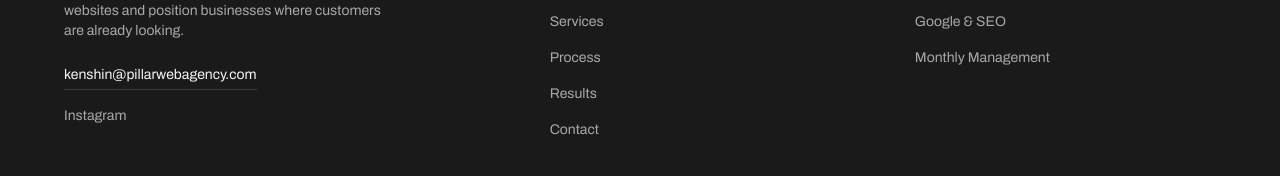
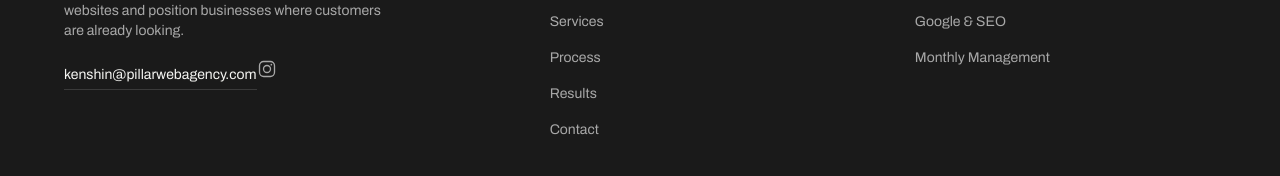
Before and after one commit to KenshinKm/Pillar-website, a Next.js app: page / in a window 1280 px wide. Shown: the part 6180-6356 px from the top of the page. Built offline with nearby package versions, Linux system fonts and the light colour scheme.

Commit message:
Replace Instagram text link with icon in footer
Co-Authored-By: Claude Sonnet 5 <noreply@anthropic.com>

```diff
--- a/components/Footer.tsx
+++ b/components/Footer.tsx
@@ -43,9 +43,20 @@ export default function Footer() {
               href="https://www.instagram.com/pillarwebagency"
               target="_blank"
               rel="noopener noreferrer"
-              className="mt-4 block text-sm text-muted transition-colors hover:text-ink"
+              aria-label="PILLAR on Instagram"
+              className="mt-4 inline-flex text-muted transition-colors hover:text-ink"
             >
-              Instagram
+              <svg
+                viewBox="0 0 24 24"
+                className="h-5 w-5"
+                fill="none"
+                stroke="currentColor"
+                strokeWidth="1.6"
+              >
+                <rect x="3" y="3" width="18" height="18" rx="5" />
+                <circle cx="12" cy="12" r="4.2" />
+                <circle cx="17.2" cy="6.8" r="1" fill="currentColor" stroke="none" />
+              </svg>
             </a>
           </div>
 
```
